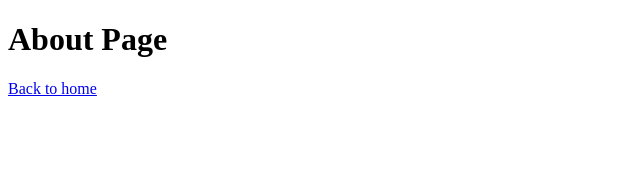
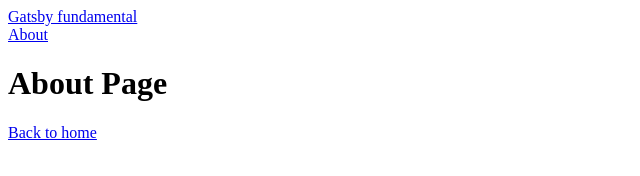
Before and after one commit to DibasDauliya/gatsby-fundamental, a Gatsby site: page /about in a window 1280 px wide. Shown: the whole page, without its empty margins (0-640 px from the left). Built offline with nearby package versions, Linux system fonts and the light colour scheme; Gatsby itself is replaced by a stand-in of ours.

Commit message:
use shared layout component

```diff
--- /dev/null
+++ b/src/components/layout.js
@@ -0,0 +1,38 @@
+import * as React from 'react';
+import { Link, useStaticQuery, graphql } from 'gatsby';
+import { Seo } from './seo';
+
+export default function Layout({
+  children,
+  title = false,
+  description = false,
+  image = false,
+  path = false,
+}) {
+  const data = useStaticQuery(graphql`
+    query GetSiteTitle {
+      site {
+        siteMetadata {
+          title
+        }
+      }
+    }
+  `);
+
+  //  && - xa vane and ?? - xaina vane
+  // const meta = data?.site?.siteMetadata ?? {};
+  const meta = data?.site?.siteMetadata ?? {};
+
+  return (
+    <>
+      <Seo title={title} description={description} image={image} path={path} />
+      <header>
+        <Link to="/">{meta.title}</Link>
+        <nav>
+          <Link to="/about">About</Link>
+        </nav>
+      </header>
+      <main>{children}</main>
+    </>
+  );
+}
--- a/src/pages/about.js
+++ b/src/pages/about.js
@@ -1,18 +1,15 @@
 import { Link } from 'gatsby';
 import * as React from 'react';
-import { Seo } from '../components/seo';
+import Layout from '../components/layout';
 
 export default function AboutPage() {
   return (
-    <>
-      <Seo
-        title="About this site"
-        description="More information about this site"
-      />
-      <main>
-        <h1>About Page</h1>
-        <Link to="/">Back to home</Link>
-      </main>
-    </>
+    <Layout
+      title="About this site"
+      description="More information about this site"
+    >
+      <h1>About Page</h1>
+      <Link to="/">Back to home</Link>
+    </Layout>
   );
 }
```
Also changed, not shown: src/pages/index.js (+5 -11 lines).
